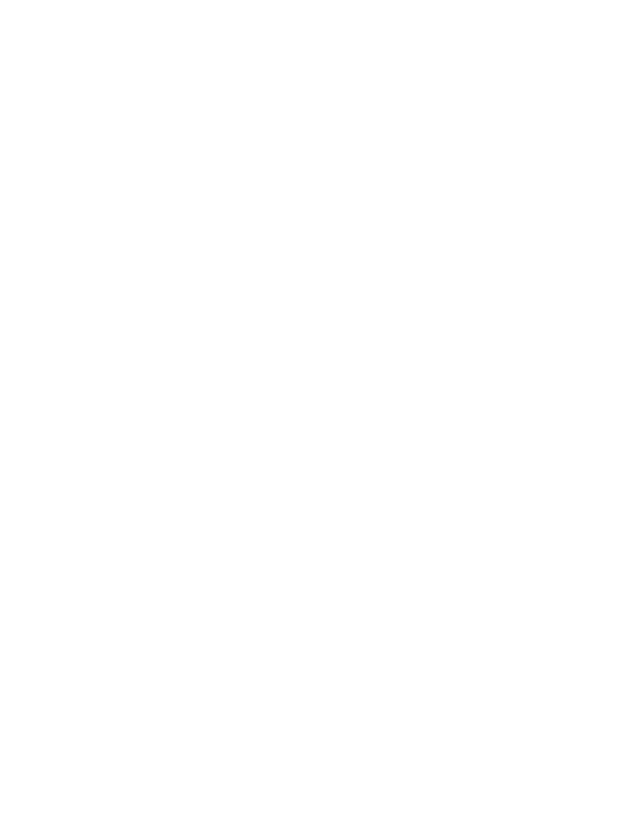
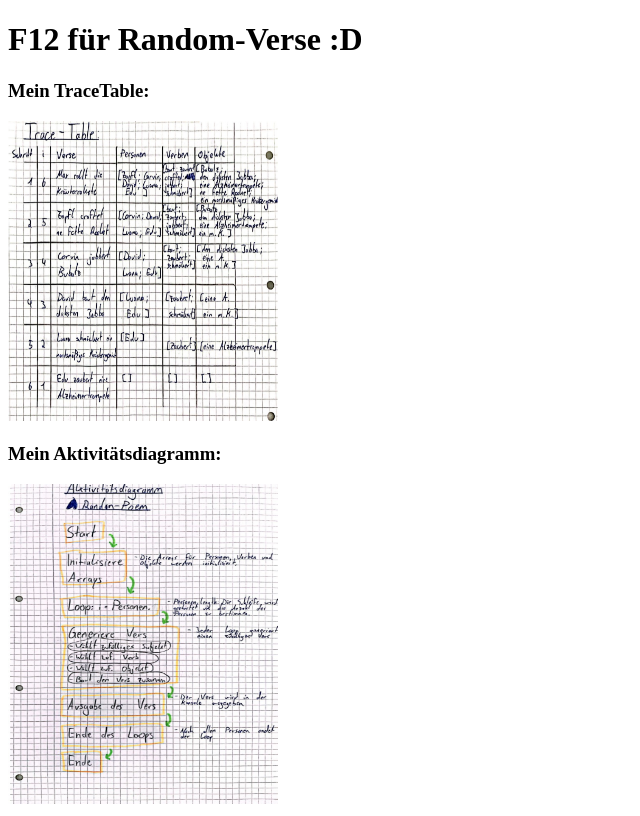
Before and after one commit to Jonas5525/EiA2_SoSe24, a plain HTML site: page L01_RecapFoundation/L01.html in a window 1280 px wide. Shown: the whole page, without its empty margins (0-640 px from the left). Drawn offline with Linux system fonts and the light colour scheme.

Commit message:
RandomVerse gefinished
Alles drin und hoffentlich okay :)

```diff
--- a/L01_RecapFoundation/L01.html
+++ b/L01_RecapFoundation/L01.html
@@ -3,10 +3,14 @@
 <head>
     <meta charset="UTF-8">
     <meta name="viewport" content="width=device-width, initial-scale=1.0">
-    <title>TypeScript-Test</title>
+    <title>Random-Poem</title>
     <script defer src="L01.js"></script>
 </head>
 <body>
-
+    <h1>F12 für Random-Verse :D</h1>
+    <h3>Mein TraceTable:</h3>
+    <img src="EiA2 Aufgabe2.jpg" alt="1" height="300px" width="270px">
+    <h3>Mein Aktivitätsdiagramm:</h3>
+    <img src="EiA2 Aufgabe2.2.jpg" alt="2" height="320px" width="270px">
 </body>
 </html>
```
Also changed, not shown: L01_RecapFoundation/EiA2 Aufgabe2.2.jpg (added), L01_RecapFoundation/EiA2 Aufgabe2.jpg (added).
